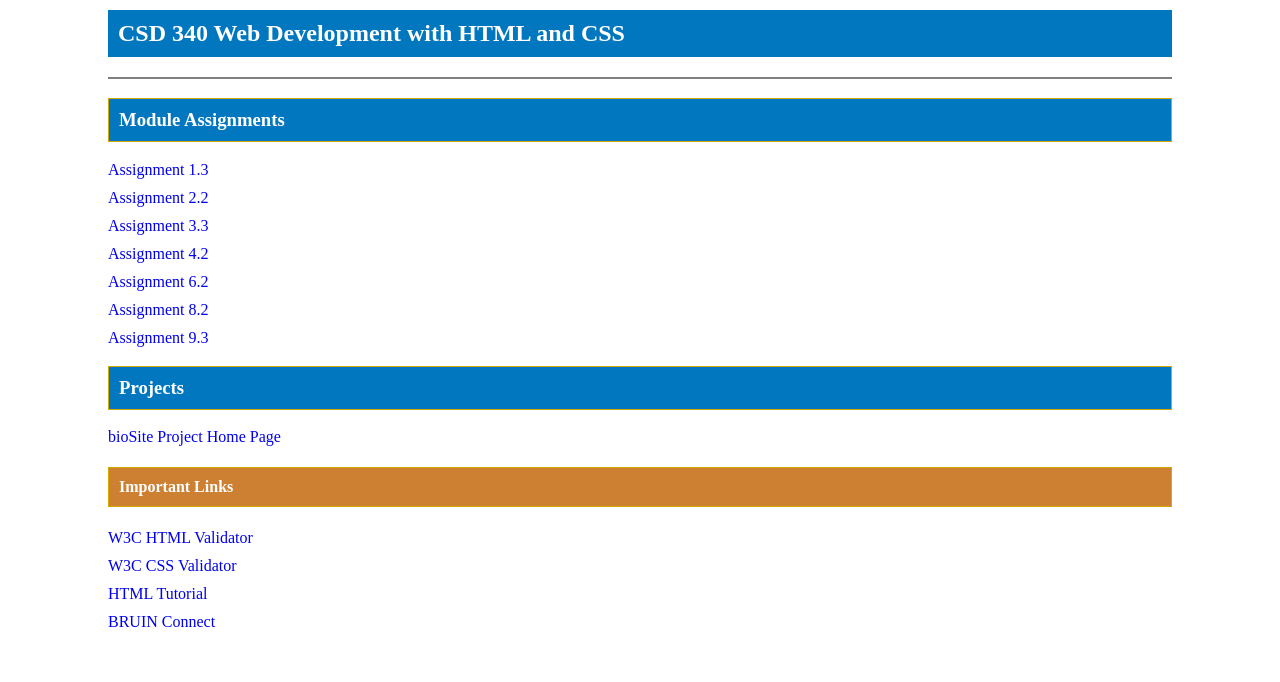
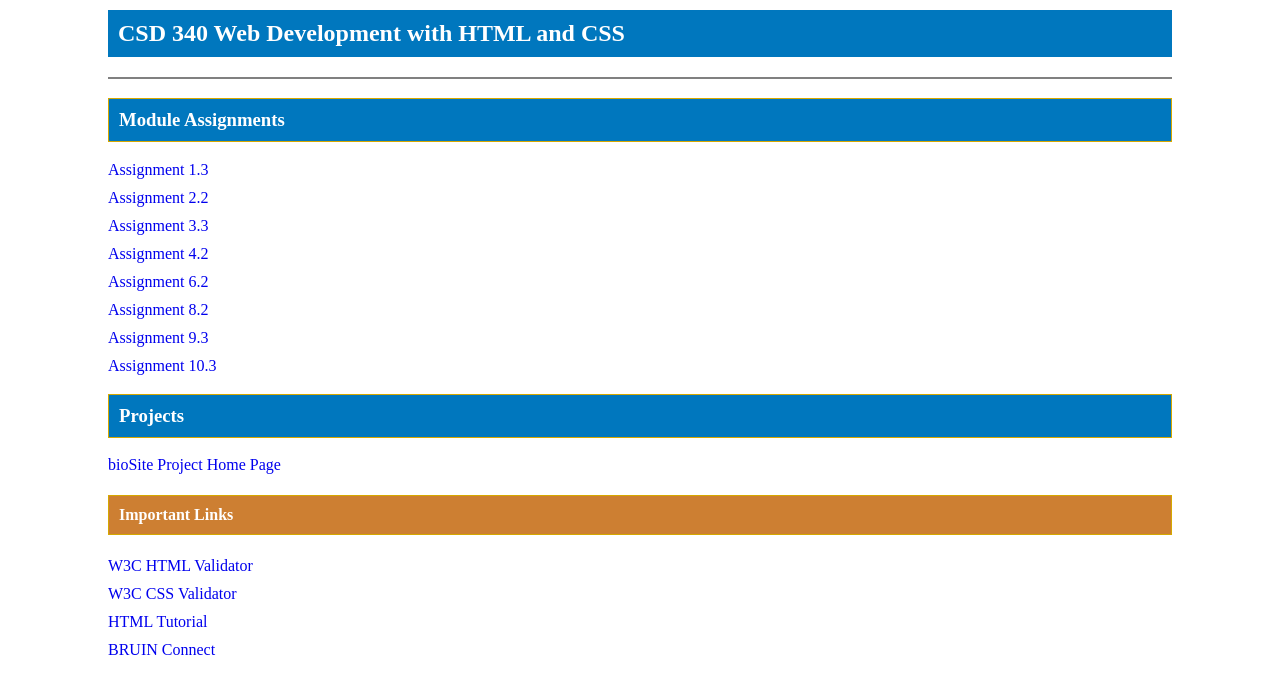
Before and after one commit to erihernandez365/csd-340, a plain HTML site: page index.html in a window 1280 px wide. Shown: the part 118-800 px from the top of the page. Drawn offline with Linux system fonts and the light colour scheme.

Commit message:
Update index.html

```diff
--- a/index.html
+++ b/index.html
@@ -23,6 +23,7 @@
  	    <li><a href="module-6/Hernandez_Mod6_2.html">Assignment 6.2</a></li>
 	    <li><a href="module-8/Hernandez_Mod8_2.html">Assignment 8.2</a></li>
 	    <li><a href="module-9/Hernandez_Mod9_3.html">Assignment 9.3</a></li>
+	    <li><a href="module-10/Hernandez_Mod10_3.html">Assignment 10.3</a></li>
 
         </ul>
         <h3>Projects</h3>
```
